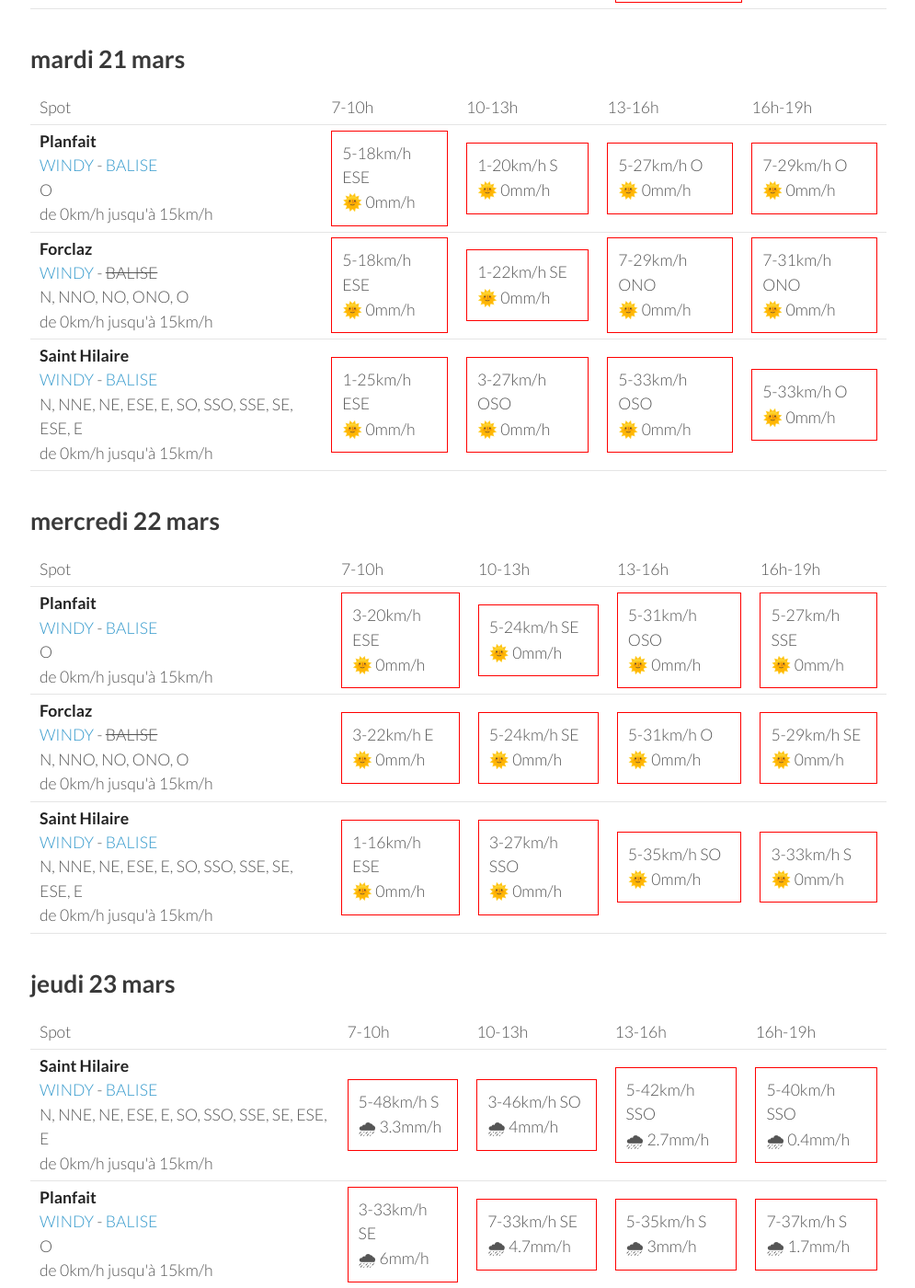
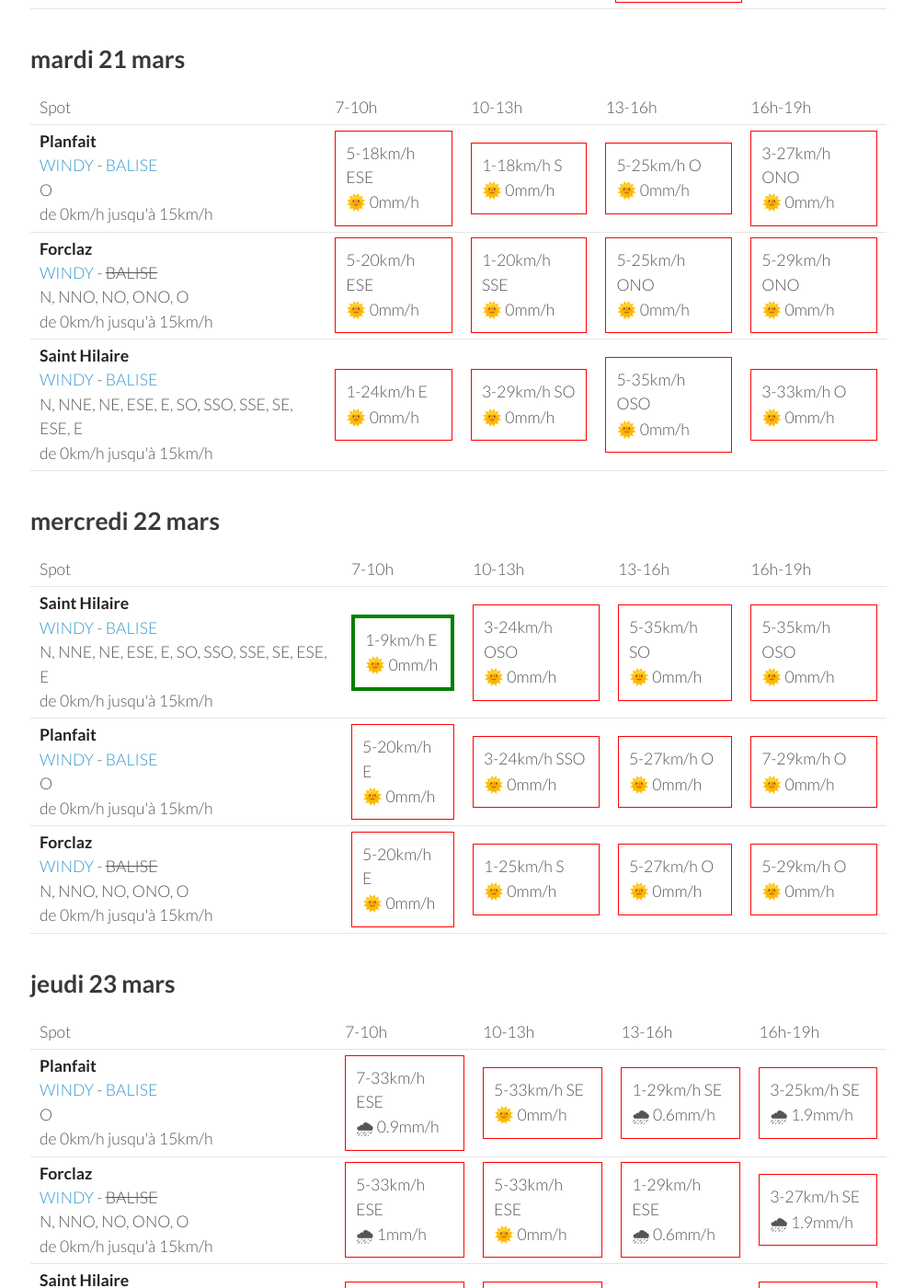
Before and after one commit to parapente-dans-le-nord/parapente-dans-le-nord.github.io, a Jekyll site: the page built from alpes_nord.markdown, in a window 1280 px wide and 1400 px high, scrolled down 1236 px. Shown: the whole window at 92% size, without its empty margins (25-1020 px from the left). Built offline with Jekyll 4.4.1, drawn with Linux system fonts in a browser that asks for light colours; some of the changed text lies outside the part shown.

Commit message:
update index.markdown

```diff
--- a/alpes_nord.markdown
+++ b/alpes_nord.markdown
@@ -7,7 +7,7 @@ title:  "Tous les spots"
 {: .links}
 
 # Prevision Windy, modèle Arome
-page mise à jour le dimanche 19 mars 06:26
+page mise à jour le dimanche 19 mars 10:25
 
 ## dimanche 19 mars
 
@@ -117,29 +117,29 @@ page mise à jour le dimanche 19 mars 06:26
         <td><strong>Planfait</strong><br><a href="https://windy.com/45.853/6.223?45.415,6.223,8">WINDY</a> - <span class=""><a href="https://www.openwindmap.org/PP496">BALISE</a> </span><br> <span class="vent-favorable">O</span><br><span class="force-vent">de 0km/h jusqu'à 15km/h</span> </td>
 
             <td><div class="not-flyable"><p>5-18km/h ESE</p><p>🌞 0mm/h</p></div></td>
-            <td><div class="not-flyable"><p>1-20km/h S</p><p>🌞 0mm/h</p></div></td>
-            <td><div class="not-flyable"><p>5-27km/h O</p><p>🌞 0mm/h</p></div></td>
-            <td><div class="not-flyable"><p>7-29km/h O</p><p>🌞 0mm/h</p></div></td>
+            <td><div class="not-flyable"><p>1-18km/h S</p><p>🌞 0mm/h</p></div></td>
+            <td><div class="not-flyable"><p>5-25km/h O</p><p>🌞 0mm/h</p></div></td>
+            <td><div class="not-flyable"><p>3-27km/h ONO</p><p>🌞 0mm/h</p></div></td>
 
 
     </tr>
 <tr>
         <td><strong>Forclaz</strong><br><a href="https://windy.com/45.814/6.247?45.375,6.246,8,m:eVwaglz">WINDY</a> - <span class="no-balise"> BALISE </span><br> <span class="vent-favorable">N, NNO, NO, ONO, O</span><br><span class="force-vent">de 0km/h jusqu'à 15km/h</span> </td>
 
-            <td><div class="not-flyable"><p>5-18km/h ESE</p><p>🌞 0mm/h</p></div></td>
-            <td><div class="not-flyable"><p>1-22km/h SE</p><p>🌞 0mm/h</p></div></td>
-            <td><div class="not-flyable"><p>7-29km/h ONO</p><p>🌞 0mm/h</p></div></td>
-            <td><div class="not-flyable"><p>7-31km/h ONO</p><p>🌞 0mm/h</p></div></td>
+            <td><div class="not-flyable"><p>5-20km/h ESE</p><p>🌞 0mm/h</p></div></td>
+            <td><div class="not-flyable"><p>1-20km/h SSE</p><p>🌞 0mm/h</p></div></td>
+            <td><div class="not-flyable"><p>5-25km/h ONO</p><p>🌞 0mm/h</p></div></td>
+            <td><div class="not-flyable"><p>5-29km/h ONO</p><p>🌞 0mm/h</p></div></td>
 
 
     </tr>
 <tr>
         <td><strong>Saint Hilaire</strong><br><a href="https://windy.com/45.307/5.888?45.087,5.889,9,m:eUFagkX">WINDY</a> - <span class=""><a href="http://www.balisemeteo.com/balise.php?idBalise=61">BALISE</a> </span><br> <span class="vent-favorable">N, NNE, NE, ESE, E, SO, SSO, SSE, SE, ESE, E</span><br><span class="force-vent">de 0km/h jusqu'à 15km/h</span> </td>
 
-            <td><div class="not-flyable"><p>1-25km/h ESE</p><p>🌞 0mm/h</p></div></td>
-            <td><div class="not-flyable"><p>3-27km/h OSO</p><p>🌞 0mm/h</p></div></td>
-            <td><div class="not-flyable"><p>5-33km/h OSO</p><p>🌞 0mm/h</p></div></td>
-            <td><div class="not-flyable"><p>5-33km/h O</p><p>🌞 0mm/h</p></div></td>
+            <td><div class="not-flyable"><p>1-24km/h E</p><p>🌞 0mm/h</p></div></td>
+            <td><div class="not-flyable"><p>3-29km/h SO</p><p>🌞 0mm/h</p></div></td>
+            <td><div class="not-flyable"><p>5-35km/h OSO</p><p>🌞 0mm/h</p></div></td>
+            <td><div class="not-flyable"><p>3-33km/h O</p><p>🌞 0mm/h</p></div></td>
 
 
     </tr>
@@ -160,32 +160,32 @@ page mise à jour le dimanche 19 mars 06:26
       <td>16h-19h</td>
     </tr>
 <tr>
+        <td><strong>Saint Hilaire</strong><br><a href="https://windy.com/45.307/5.888?45.087,5.889,9,m:eUFagkX">WINDY</a> - <span class=""><a href="http://www.balisemeteo.com/balise.php?idBalise=61">BALISE</a> </span><br> <span class="vent-favorable">N, NNE, NE, ESE, E, SO, SSO, SSE, SE, ESE, E</span><br><span class="force-vent">de 0km/h jusqu'à 15km/h</span> </td>
+
+            <td><div class="flyable"><p>1-9km/h E</p><p>🌞 0mm/h</p></div></td>
+            <td><div class="not-flyable"><p>3-24km/h OSO</p><p>🌞 0mm/h</p></div></td>
+            <td><div class="not-flyable"><p>5-35km/h SO</p><p>🌞 0mm/h</p></div></td>
+            <td><div class="not-flyable"><p>5-35km/h OSO</p><p>🌞 0mm/h</p></div></td>
+
+
+    </tr>
+<tr>
         <td><strong>Planfait</strong><br><a href="https://windy.com/45.853/6.223?45.415,6.223,8">WINDY</a> - <span class=""><a href="https://www.openwindmap.org/PP496">BALISE</a> </span><br> <span class="vent-favorable">O</span><br><span class="force-vent">de 0km/h jusqu'à 15km/h</span> </td>
 
-            <td><div class="not-flyable"><p>3-20km/h ESE</p><p>🌞 0mm/h</p></div></td>
-            <td><div class="not-flyable"><p>5-24km/h SE</p><p>🌞 0mm/h</p></div></td>
-            <td><div class="not-flyable"><p>5-31km/h OSO</p><p>🌞 0mm/h</p></div></td>
-            <td><div class="not-flyable"><p>5-27km/h SSE</p><p>🌞 0mm/h</p></div></td>
+            <td><div class="not-flyable"><p>5-20km/h E</p><p>🌞 0mm/h</p></div></td>
+            <td><div class="not-flyable"><p>3-24km/h SSO</p><p>🌞 0mm/h</p></div></td>
+            <td><div class="not-flyable"><p>5-27km/h O</p><p>🌞 0mm/h</p></div></td>
+            <td><div class="not-flyable"><p>7-29km/h O</p><p>🌞 0mm/h</p></div></td>
 
 
     </tr>
 <tr>
         <td><strong>Forclaz</strong><br><a href="https://windy.com/45.814/6.247?45.375,6.246,8,m:eVwaglz">WINDY</a> - <span class="no-balise"> BALISE </span><br> <span class="vent-favorable">N, NNO, NO, ONO, O</span><br><span class="force-vent">de 0km/h jusqu'à 15km/h</span> </td>
 
-            <td><div class="not-flyable"><p>3-22km/h E</p><p>🌞 0mm/h</p></div></td>
-            <td><div class="not-flyable"><p>5-24km/h SE</p><p>🌞 0mm/h</p></div></td>
-            <td><div class="not-flyable"><p>5-31km/h O</p><p>🌞 0mm/h</p></div></td>
-            <td><div class="not-flyable"><p>5-29km/h SE</p><p>🌞 0mm/h</p></div></td>
-
-
-    </tr>
-<tr>
-        <td><strong>Saint Hilaire</strong><br><a href="https://windy.com/45.307/5.888?45.087,5.889,9,m:eUFagkX">WINDY</a> - <span class=""><a href="http://www.balisemeteo.com/balise.php?idBalise=61">BALISE</a> </span><br> <span class="vent-favorable">N, NNE, NE, ESE, E, SO, SSO, SSE, SE, ESE, E</span><br><span class="force-vent">de 0km/h jusqu'à 15km/h</span> </td>
-
-            <td><div class="not-flyable"><p>1-16km/h ESE</p><p>🌞 0mm/h</p></div></td>
-            <td><div class="not-flyable"><p>3-27km/h SSO</p><p>🌞 0mm/h</p></div></td>
-            <td><div class="not-flyable"><p>5-35km/h SO</p><p>🌞 0mm/h</p></div></td>
-            <td><div class="not-flyable"><p>3-33km/h S</p><p>🌞 0mm/h</p></div></td>
+            <td><div class="not-flyable"><p>5-20km/h E</p><p>🌞 0mm/h</p></div></td>
+            <td><div class="not-flyable"><p>1-25km/h S</p><p>🌞 0mm/h</p></div></td>
+            <td><div class="not-flyable"><p>5-27km/h O</p><p>🌞 0mm/h</p></div></td>
+            <td><div class="not-flyable"><p>5-29km/h O</p><p>🌞 0mm/h</p></div></td>
 
 
     </tr>
@@ -206,32 +206,32 @@ page mise à jour le dimanche 19 mars 06:26
       <td>16h-19h</td>
     </tr>
 <tr>
-        <td><strong>Saint Hilaire</strong><br><a href="https://windy.com/45.307/5.888?45.087,5.889,9,m:eUFagkX">WINDY</a> - <span class=""><a href="http://www.balisemeteo.com/balise.php?idBalise=61">BALISE</a> </span><br> <span class="vent-favorable">N, NNE, NE, ESE, E, SO, SSO, SSE, SE, ESE, E</span><br><span class="force-vent">de 0km/h jusqu'à 15km/h</span> </td>
-
-            <td><div class="not-flyable"><p>5-48km/h S</p><p>🌧 3.3mm/h</p></div></td>
-            <td><div class="not-flyable"><p>3-46km/h SO</p><p>🌧 4mm/h</p></div></td>
-            <td><div class="not-flyable"><p>5-42km/h SSO</p><p>🌧 2.7mm/h</p></div></td>
-            <td><div class="not-flyable"><p>5-40km/h SSO</p><p>🌧 0.4mm/h</p></div></td>
-
-
-    </tr>
-<tr>
         <td><strong>Planfait</strong><br><a href="https://windy.com/45.853/6.223?45.415,6.223,8">WINDY</a> - <span class=""><a href="https://www.openwindmap.org/PP496">BALISE</a> </span><br> <span class="vent-favorable">O</span><br><span class="force-vent">de 0km/h jusqu'à 15km/h</span> </td>
 
-            <td><div class="not-flyable"><p>3-33km/h SE</p><p>🌧 6mm/h</p></div></td>
-            <td><div class="not-flyable"><p>7-33km/h SE</p><p>🌧 4.7mm/h</p></div></td>
-            <td><div class="not-flyable"><p>5-35km/h S</p><p>🌧 3mm/h</p></div></td>
-            <td><div class="not-flyable"><p>7-37km/h S</p><p>🌧 1.7mm/h</p></div></td>
+            <td><div class="not-flyable"><p>7-33km/h ESE</p><p>🌧 0.9mm/h</p></div></td>
+            <td><div class="not-flyable"><p>5-33km/h SE</p><p>🌞 0mm/h</p></div></td>
+            <td><div class="not-flyable"><p>1-29km/h SE</p><p>🌧 0.6mm/h</p></div></td>
+            <td><div class="not-flyable"><p>3-25km/h SE</p><p>🌧 1.9mm/h</p></div></td>
 
 
     </tr>
 <tr>
         <td><strong>Forclaz</strong><br><a href="https://windy.com/45.814/6.247?45.375,6.246,8,m:eVwaglz">WINDY</a> - <span class="no-balise"> BALISE </span><br> <span class="vent-favorable">N, NNO, NO, ONO, O</span><br><span class="force-vent">de 0km/h jusqu'à 15km/h</span> </td>
 
-            <td><div class="not-flyable"><p>3-33km/h SE</p><p>🌧 7mm/h</p></div></td>
-            <td><div class="not-flyable"><p>5-33km/h ESE</p><p>🌧 5mm/h</p></div></td>
-            <td><div class="not-flyable"><p>3-35km/h S</p><p>🌧 3mm/h</p></div></td>
-            <td><div class="not-flyable"><p>7-37km/h S</p><p>🌧 1.5mm/h</p></div></td>
+            <td><div class="not-flyable"><p>5-33km/h ESE</p><p>🌧 1mm/h</p></div></td>
+            <td><div class="not-flyable"><p>5-33km/h ESE</p><p>🌞 0mm/h</p></div></td>
+            <td><div class="not-flyable"><p>1-29km/h ESE</p><p>🌧 0.6mm/h</p></div></td>
+            <td><div class="not-flyable"><p>3-27km/h SE</p><p>🌧 1.9mm/h</p></div></td>
+
+
+    </tr>
+<tr>
+        <td><strong>Saint Hilaire</strong><br><a href="https://windy.com/45.307/5.888?45.087,5.889,9,m:eUFagkX">WINDY</a> - <span class=""><a href="http://www.balisemeteo.com/balise.php?idBalise=61">BALISE</a> </span><br> <span class="vent-favorable">N, NNE, NE, ESE, E, SO, SSO, SSE, SE, ESE, E</span><br><span class="force-vent">de 0km/h jusqu'à 15km/h</span> </td>
+
+            <td><div class="not-flyable"><p>3-44km/h ESE</p><p>🌧 0.6mm/h</p></div></td>
+            <td><div class="not-flyable"><p>3-42km/h SSE</p><p>🌧 0.4mm/h</p></div></td>
+            <td><div class="not-flyable"><p>3-42km/h S</p><p>🌧 1.3mm/h</p></div></td>
+            <td><div class="not-flyable"><p>3-40km/h SSE</p><p>🌧 2.2mm/h</p></div></td>
 
 
     </tr>
@@ -239,3 +239,49 @@ page mise à jour le dimanche 19 mars 06:26
 </tbody>
 </table>
 {:/}
+## vendredi 24 mars
+
+{::nomarkdown}
+<table>
+  <tbody>
+    <tr>
+      <td>Spot</td>
+      <td>7-10h</td>
+      <td>10-13h</td>
+      <td>13-16h</td>
+      <td>16h-19h</td>
+    </tr>
+<tr>
+        <td><strong>Saint Hilaire</strong><br><a href="https://windy.com/45.307/5.888?45.087,5.889,9,m:eUFagkX">WINDY</a> - <span class=""><a href="http://www.balisemeteo.com/balise.php?idBalise=61">BALISE</a> </span><br> <span class="vent-favorable">N, NNE, NE, ESE, E, SO, SSO, SSE, SE, ESE, E</span><br><span class="force-vent">de 0km/h jusqu'à 15km/h</span> </td>
+
+            <td><div class="not-flyable"><p>3-51km/h SO</p><p>🌧 0.4mm/h</p></div></td>
+            <td><div class="not-flyable"><p>1-50km/h SO</p><p>🌧 3.5mm/h</p></div></td>
+            <td><div class="not-flyable"><p>1-37km/h SSE</p><p>🌧 6mm/h</p></div></td>
+            <td><div class="not-flyable"><p>3-33km/h SSE</p><p>🌧 4.3mm/h</p></div></td>
+
+
+    </tr>
+<tr>
+        <td><strong>Planfait</strong><br><a href="https://windy.com/45.853/6.223?45.415,6.223,8">WINDY</a> - <span class=""><a href="https://www.openwindmap.org/PP496">BALISE</a> </span><br> <span class="vent-favorable">O</span><br><span class="force-vent">de 0km/h jusqu'à 15km/h</span> </td>
+
+            <td><div class="not-flyable"><p>5-37km/h ESE</p><p>🌧 6mm/h</p></div></td>
+            <td><div class="not-flyable"><p>3-38km/h SE</p><p>🌧 7mm/h</p></div></td>
+            <td><div class="not-flyable"><p>11-40km/h SE</p><p>🌧 2.8mm/h</p></div></td>
+            <td><div class="not-flyable"><p>9-46km/h SSE</p><p>🌧 2.5mm/h</p></div></td>
+
+
+    </tr>
+<tr>
+        <td><strong>Forclaz</strong><br><a href="https://windy.com/45.814/6.247?45.375,6.246,8,m:eVwaglz">WINDY</a> - <span class="no-balise"> BALISE </span><br> <span class="vent-favorable">N, NNO, NO, ONO, O</span><br><span class="force-vent">de 0km/h jusqu'à 15km/h</span> </td>
+
+            <td><div class="not-flyable"><p>3-38km/h E</p><p>🌧 5mm/h</p></div></td>
+            <td><div class="not-flyable"><p>3-40km/h SE</p><p>🌧 7mm/h</p></div></td>
+            <td><div class="not-flyable"><p>9-40km/h SE</p><p>🌧 3.4mm/h</p></div></td>
+            <td><div class="not-flyable"><p>9-44km/h SE</p><p>🌧 2.8mm/h</p></div></td>
+
+
+    </tr>
+
+</tbody>
+</table>
+{:/}
```
